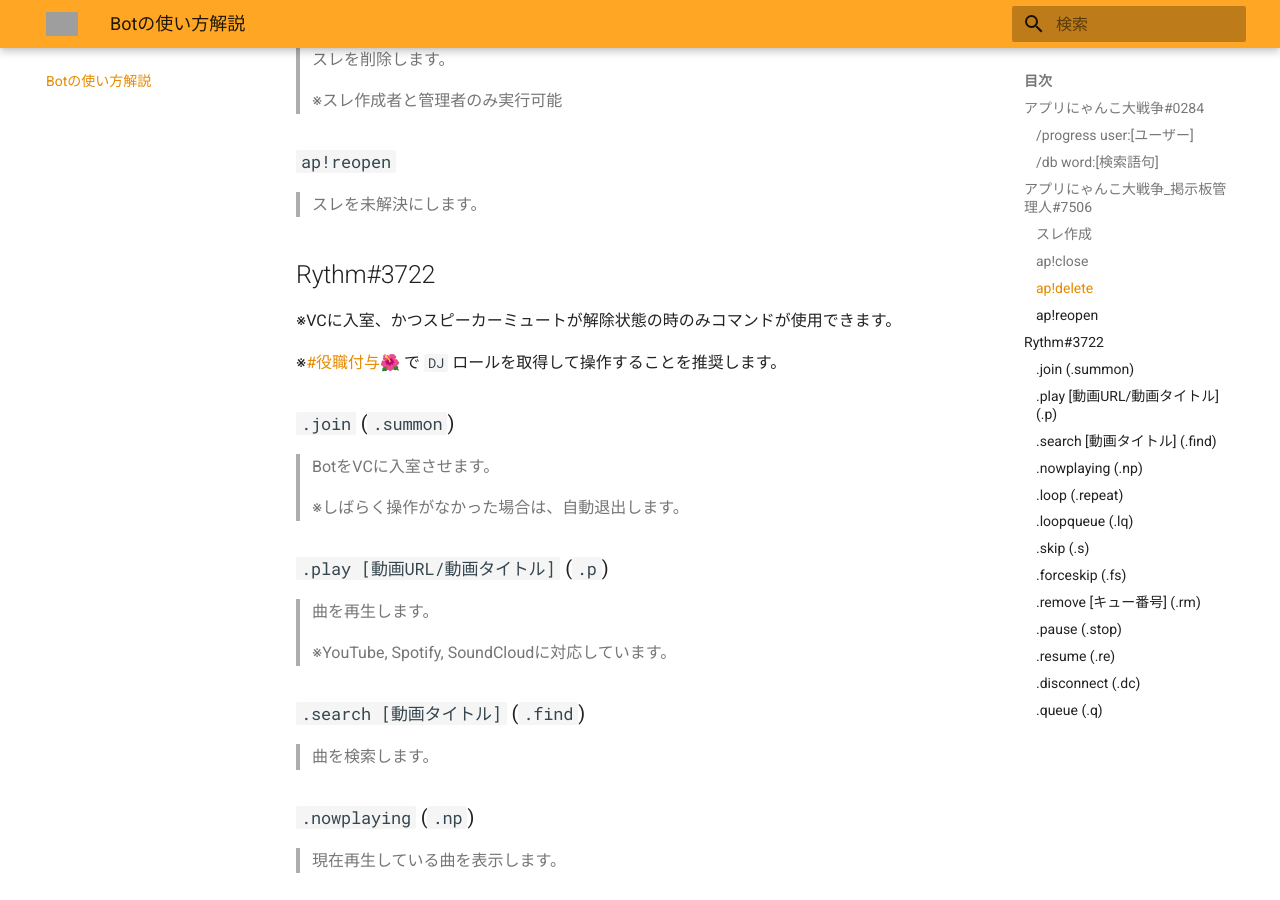
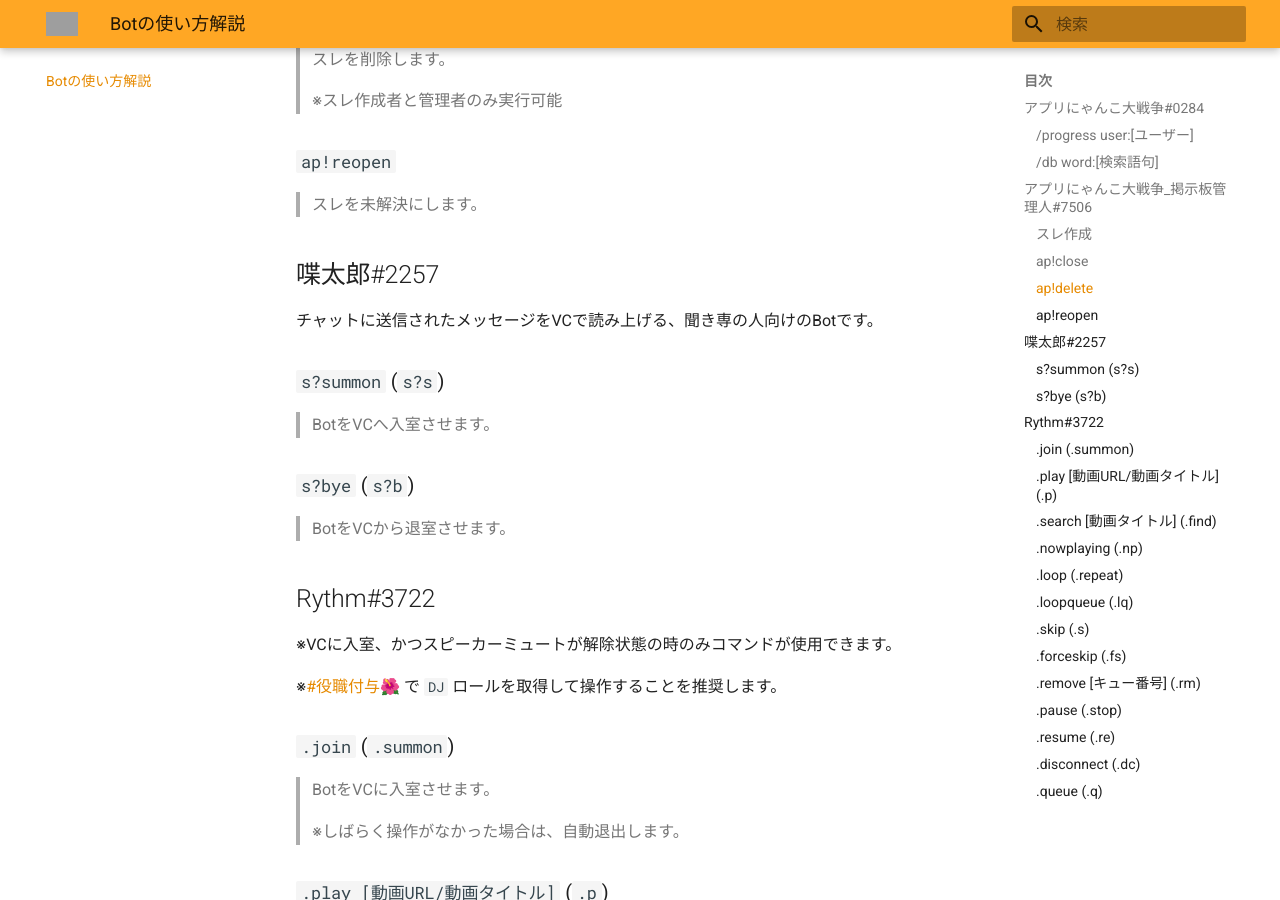
Before and after one commit to Khsmty/Battlecats-server-web, an MkDocs documentation site: the page built from docs/bots.md, in a window 1280 px wide and 900 px high, scrolled down 793 px. Built offline with MkDocs 1.6.1 and Material for MkDocs 9.7.7, drawn with Linux system fonts in a browser that asks for light colours; grey boxes are pictures that could not be loaded.

Commit message:
しゃべたろう追加

```diff
--- a/docs/bots.md
+++ b/docs/bots.md
@@ -33,6 +33,18 @@ title: Botの使い方解説
 ### `ap!reopen`
 
 > スレを未解決にします。
+
+## 喋太郎#2257
+
+チャットに送信されたメッセージをVCで読み上げる、聞き専の人向けのBotです。
+
+### `s?summon` (`s?s`)
+
+> BotをVCへ入室させます。
+
+### `s?bye` (`s?b`)
+
+> BotをVCから退室させます。
 
 ## Rythm#3722
 
```
